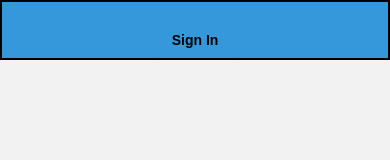
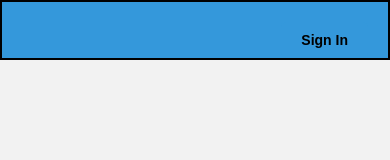
Before and after one commit to nureddyn/book_store, a React (Create React App) app: page / in a window 390 px wide. Shown: the top 160 px of the page. Built offline with nearby package versions, Linux system fonts and the light colour scheme; the HTML template or start-up script is replaced by a standard one.

Commit message:
Header styling improved

```diff
--- a/src/components/Header.jsx
+++ b/src/components/Header.jsx
@@ -27,6 +27,7 @@ export default function Header() {
           <Link to="/favorites">
             <div className="books-link">Favorites</div>
           </Link>
+          <div className="separator"></div>
         </>
       }
     </div>
--- a/src/index.css
+++ b/src/index.css
@@ -42,6 +42,11 @@ nav a {
   font-size: 18px;
 }
 
+a {
+  text-decoration: none;
+  font-weight: 700;
+}
+
 .sign-button {
   background: #3498db;
   border: none;
@@ -57,6 +62,10 @@ nav a {
 
 .sign-button:hover {
   background: #2980b9;
+}
+
+.separator {
+  width: 10%;
 }
 
 .container {
@@ -81,6 +90,7 @@ nav a {
 .home-div {
   margin-bottom: 20px;
 }
+
 
 .favorite-book {
   margin-left: 5em;
@@ -176,7 +186,7 @@ nav a {
 
 @media screen and (max-width: 768px) {
   .header {
-    flex-direction: column;
+    flex-wrap: wrap;
     height: auto;
   }
 
```
